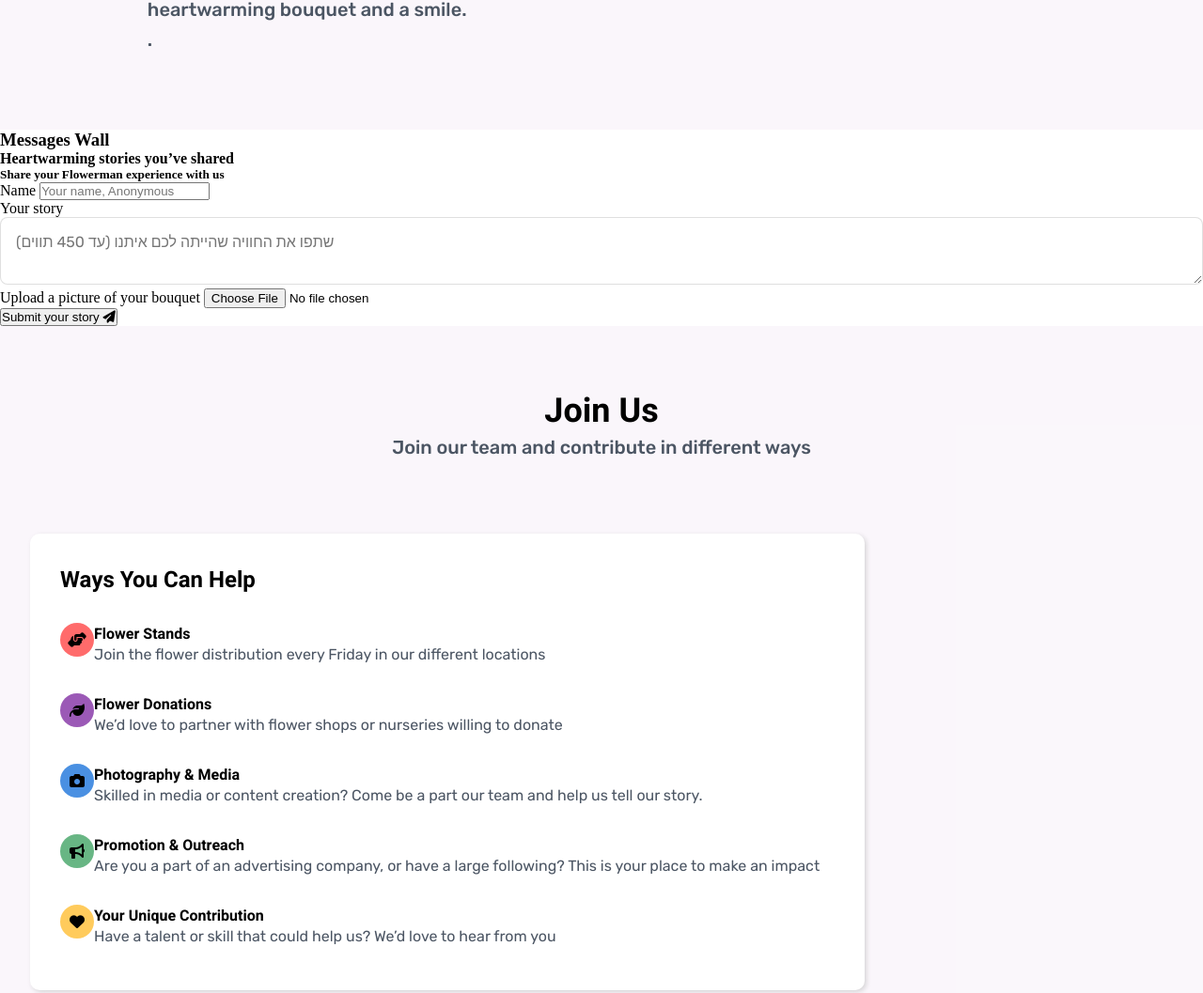
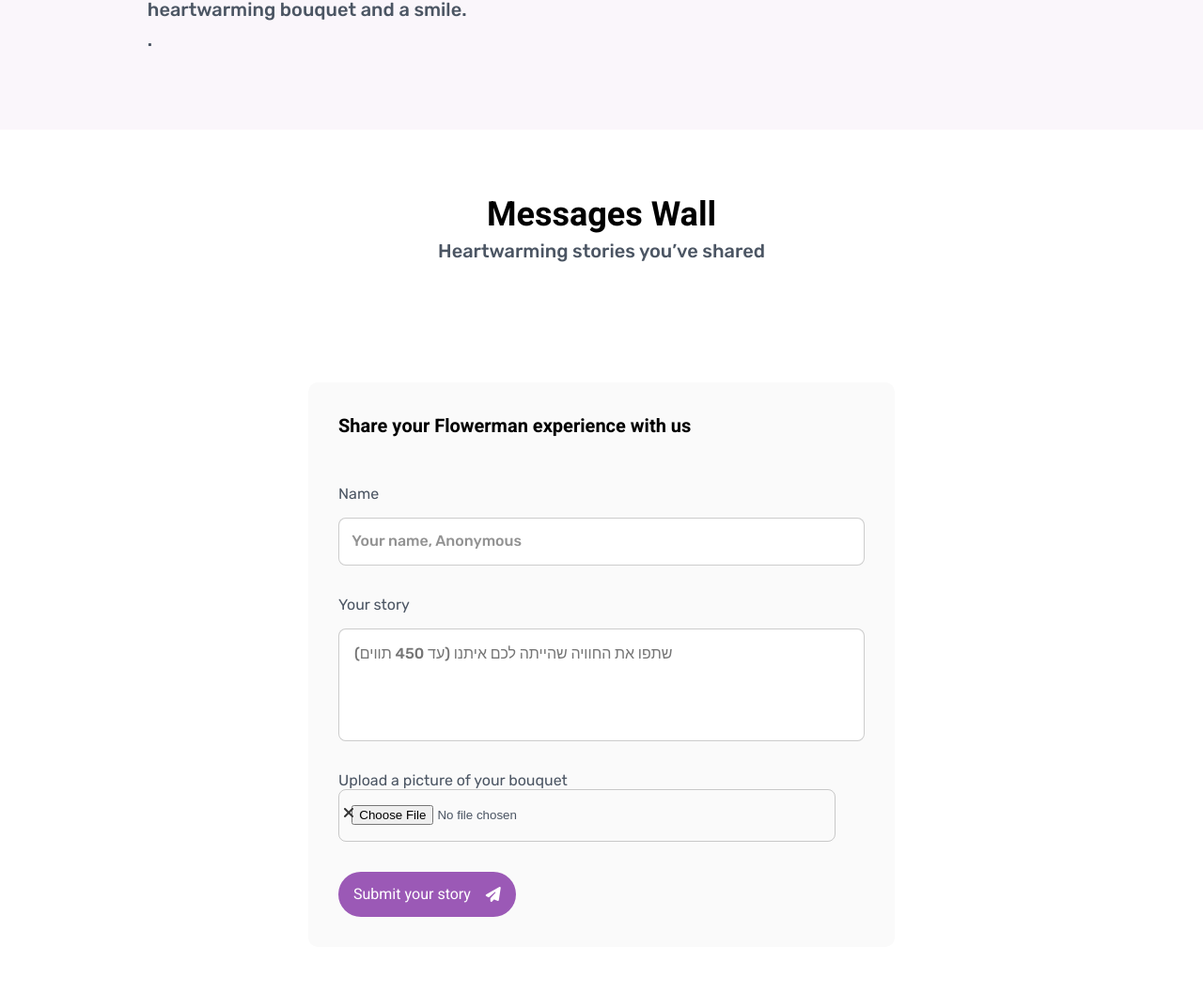
Before and after one commit to Yil2000/Flowerman, a website: page index.html in a window 1280 px wide. Shown: the part 5391-6448 px from the top of the page at 94% size. Drawn offline with Linux system fonts and the light colour scheme; no server answers.

Commit message:
Update styles.css

```diff
--- a/styles.css
+++ b/styles.css
@@ -1220,7 +1220,7 @@
 
 
 
-.massages-wall {
+.messages-wall {
     width: 100%;
     display: flex;
     align-items: center;
@@ -1228,7 +1228,7 @@
     min-height: 800px;
 }
 
-.massages-wall-content {
+.messages-wall-content {
     width: 100%;
     display: flex;
     align-items: center;
@@ -1239,24 +1239,24 @@
     gap: 4em;
 }
 
-.massages-wall-head {
+.messages-wall-head {
     text-align: center;
 }
 
-.massages-wall-head h3 {
+.messages-wall-head h3 {
     font-size: var(--fs-h3);
     color: var(--h-color);
     font-family: var(--h-font);
 }
 
-.massages-wall-head h4 {
+.messages-wall-head h4 {
     font-size: var(--fs-h6);
     font-weight: 500;
     color: var(--p-color);
     font-family: var(--p-font);
 }
 
-.massages-wall-cards {
+.messages-wall-cards {
     overflow-y: hidden;
     width: 100%;
     height: fit-content;
@@ -1280,7 +1280,7 @@
 }
 
 
-.massages-wall-card{
+.messages-wall-card{
     font-family: var(--h-font);
     flex-shrink: 0;
     border-radius: 10px;
@@ -1290,37 +1290,37 @@
 
 }
 
-.massages-wall-card-content{
+.messages-wall-card-content{
     display: flex;
     flex-direction: column;
     justify-content: space-between;
     height: 100%;
 }
 
-.massages-wall-card-content-text{
+.messages-wall-card-content-text{
     padding: 1em;
     min-height: 2em;
     width: 100%;
 }
 
-.massages-wall-card-img img{
+.messages-wall-card-img img{
     width: 100%;
     max-height: 20em;
     object-fit: cover;
     margin-top: auto;
 }
 
-.massages-wall-card-content h5 {
+.messages-wall-card-content h5 {
     font-size: var(--fs-h6);
     color: var(--h-color);
 }
 
-.massages-wall-card-content h6 {
+.messages-wall-card-content h6 {
     font-size: var(--fs-p);
     color: var(--h-color);
 }
 
-.massages-wall-card-content p {
+.messages-wall-card-content p {
     font-family: var(--p-font);
     font-size: var(--fs-small);
     padding-top: 2em;
@@ -1330,7 +1330,7 @@
 }
 
 
-.massages-wall-form {
+.messages-wall-form {
     max-width: 90%;
     min-width: 50%;
     height: fit-content;
@@ -1343,13 +1343,13 @@
     border-radius: 10px;
 }
 
-.massages-wall-form h5 {
+.messages-wall-form h5 {
     font-family: var(--h-font);
     color: var(--h-color);
     font-size: var(--fs-h6);
 }
 
-.massages-wall-form-content {
+.messages-wall-form-content {
     display: flex;
     align-items: flex-start;
     justify-content: space-between;
@@ -1362,11 +1362,11 @@
     color: var(--p-color);
 }
 
-.massages-wall-form-content div label {
+.messages-wall-form-content div label {
     padding: 1em 0;
 }
 
-.massages-wall-form-content div input {
+.messages-wall-form-content div input {
     border: 0.5px solid rgba(0, 0, 0, 0.2);
     border-radius: 8px;
     padding: 1.25em 1em;
@@ -1374,7 +1374,7 @@
     transition: border 0.3s ease;
 }
 
-.massages-wall-form-content div input::placeholder {
+.messages-wall-form-content div input::placeholder {
     color: #44444494;
     font-family: var(--p-font);
     font-size: var(--fs-p);
@@ -1382,12 +1382,12 @@
 }
 
 
-.massages-wall-form-content div input:focus {
+.messages-wall-form-content div input:focus {
     border: 0.5px solid rgba(185, 13, 113, 0.562);
     outline: none;
 }
 
-.massages-wall-form-top {
+.messages-wall-form-top {
     display: flex;
     align-items: center;
     justify-content: space-between;
@@ -1396,21 +1396,21 @@
 }
 
 
-.massages-wall-form-top div {
+.messages-wall-form-top div {
     display: flex;
     justify-content: center;
     flex-direction: column;
     flex-grow: 1;
 }
 
-.massages-wall-form-bottom {
-    display: flex;
-    justify-content: center;
-    flex-direction: column;
-    width: 100%;
-}
-
-.massages-wall-form-bottom textarea {
+.messages-wall-form-bottom {
+    display: flex;
+    justify-content: center;
+    flex-direction: column;
+    width: 100%;
+}
+
+.messages-wall-form-bottom textarea {
     border: 0.5px solid rgba(0, 0, 0, 0.2);
     color: #44444494;
     font-family: var(--p-font);
@@ -1423,12 +1423,12 @@
     transition: border 0.3s ease;
 }
 
-.massages-wall-form-bottom textarea:focus {
+.messages-wall-form-bottom textarea:focus {
     border: 0.5px solid rgba(185, 13, 113, 0.562);
     outline: none;
 }
 
-.massages-wall-form-button button {
+.messages-wall-form-button button {
     cursor: pointer;
     margin-top: 1em;
     display: flex;
@@ -1446,11 +1446,11 @@
     transition: 0.3s;
 }
 
-.massages-wall-form-button button:hover {
+.messages-wall-form-button button:hover {
     background-color: #7e22ce;
 }
 
-.massages-wall-form-upload{
+.messages-wall-form-upload{
     margin-top: 1em;
     position: relative;
 }
```
